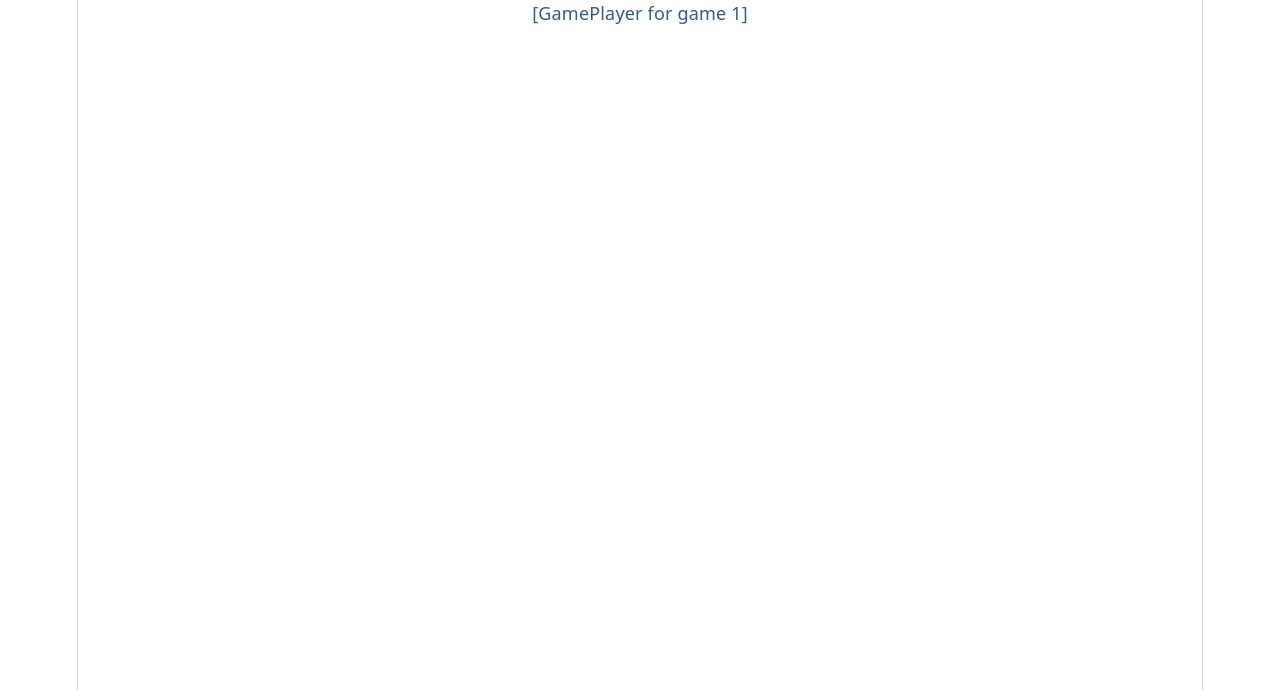
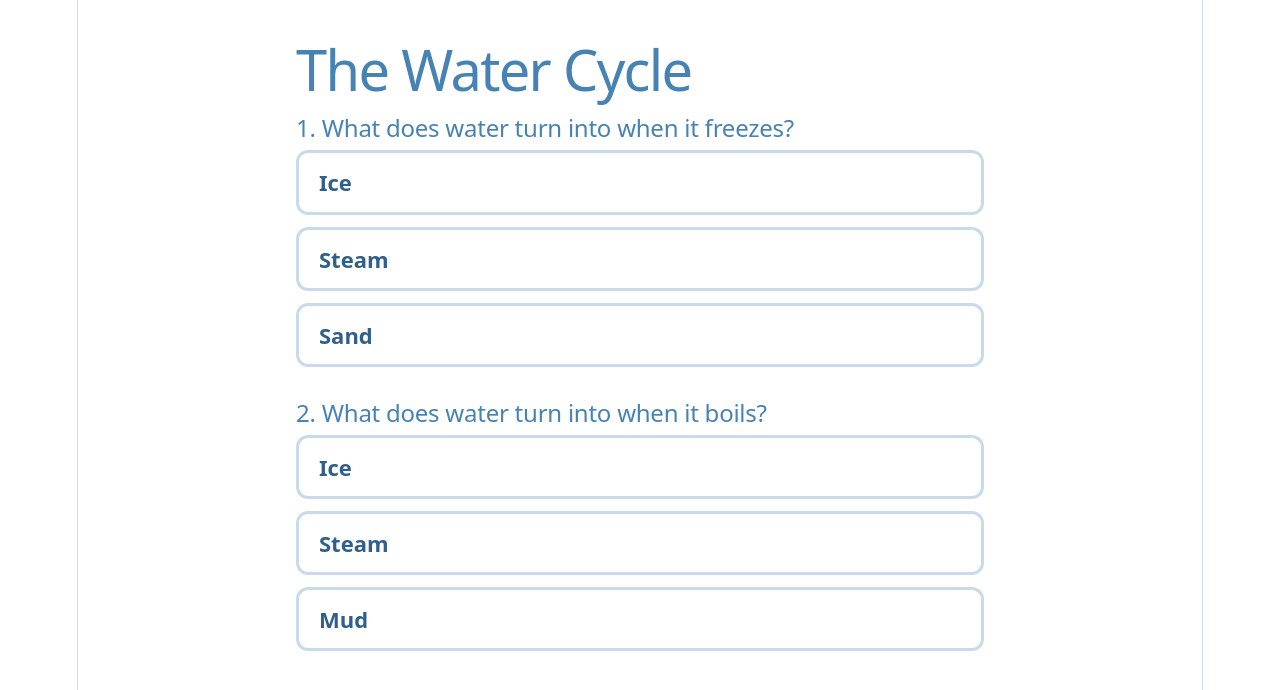
Before and after one commit to Kenneth-Rather/EduBuild, a React (Vite) app in the folder frontend/: page /play/1 in a window 1280 px wide. Shown: the top 690 px of the page. Built offline with nearby package versions, Linux system fonts and the light colour scheme.

Commit message:
trivia game template

```diff
--- a/frontend/src/components/GamePlayer.tsx
+++ b/frontend/src/components/GamePlayer.tsx
@@ -1,7 +1,15 @@
+import TriviaGame from '../templates/trivia/TriviaGame'
+import {
+  SAMPLE_TRIVIA,
+  SAMPLE_TRIVIA_TITLE,
+} from '../templates/trivia/sampleData'
+
 // Shared by the Game page's Play tab and the student Play page.
-// Will take a game's data and pick the right template (trivia for now).
+// Will load the game's data and pick the template for its genre.
+// Prototype: every game shows the sample trivia game.
 function GamePlayer({ gameId }: { gameId: string }) {
-  return <p>[GamePlayer for game {gameId}]</p>
+  void gameId
+  return <TriviaGame title={SAMPLE_TRIVIA_TITLE} data={SAMPLE_TRIVIA} />
 }
 
 export default GamePlayer
--- /dev/null
+++ b/frontend/src/templates/trivia/TriviaGame.css
@@ -0,0 +1,33 @@
+.trivia {
+  width: 100%;
+  max-width: 720px;
+  margin: 0 auto;
+  padding: 24px 16px 48px;
+  box-sizing: border-box;
+  font-size: 22px;
+  text-align: left;
+}
+.trivia-question {
+  margin-bottom: 32px;
+}
+.trivia-choices {
+  display: grid;
+  gap: 12px;
+}
+.trivia .trivia-choice {
+  padding: 16px 20px;
+  font-size: 22px;
+  text-align: left;
+  color: var(--blue-dark);
+  background: var(--white);
+  border: 3px solid var(--border);
+  border-radius: 12px;
+}
+.trivia .trivia-choice:hover {
+  border-color: var(--blue);
+}
+.trivia .trivia-choice[aria-pressed='true'] {
+  color: var(--white);
+  background: var(--blue);
+  border-color: var(--blue);
+}
--- /dev/null
+++ b/frontend/src/templates/trivia/TriviaGame.tsx
@@ -0,0 +1,43 @@
+import { useState } from 'react'
+import type { TriviaGameData } from '../../types/trivia'
+import './TriviaGame.css'
+
+type TriviaGameProps = {
+  title: string
+  data: TriviaGameData
+}
+
+// Barebone trivia template: the "mold" the AI fills with questions.
+// Prototype only: shows each question and lets the player pick an answer.
+function TriviaGame({ title, data }: TriviaGameProps) {
+  // The choice picked for each question, by question index.
+  const [picked, setPicked] = useState<Record<number, string>>({})
+
+  return (
+    <div className="trivia">
+      <h1>{title}</h1>
+      {data.questions.map((q, i) => (
+        <section key={i} className="trivia-question">
+          <h2>
+            {i + 1}. {q.question}
+          </h2>
+          <div className="trivia-choices">
+            {q.choices.map((choice) => (
+              <button
+                key={choice}
+                type="button"
+                className="trivia-choice"
+                aria-pressed={picked[i] === choice}
+                onClick={() => setPicked({ ...picked, [i]: choice })}
+              >
+                {choice}
+              </button>
+            ))}
+          </div>
+        </section>
+      ))}
+    </div>
+  )
+}
+
+export default TriviaGame
--- /dev/null
+++ b/frontend/src/templates/trivia/sampleData.ts
@@ -0,0 +1,22 @@
+import type { TriviaGameData } from '../../types/trivia'
+
+// Hardcoded sample for the prototype: the writer's fake output on the
+// orchestrator branch (backend/pipeline/llm.py).
+export const SAMPLE_TRIVIA_TITLE = 'The Water Cycle'
+
+export const SAMPLE_TRIVIA: TriviaGameData = {
+  questions: [
+    {
+      question: 'What does water turn into when it freezes?',
+      choices: ['Ice', 'Steam', 'Sand'],
+      answer: 'Ice',
+      source: 'When water gets very cold, it freezes into ice.',
+    },
+    {
+      question: 'What does water turn into when it boils?',
+      choices: ['Ice', 'Steam', 'Mud'],
+      answer: 'Steam',
+      source: 'When water gets very hot, it boils and turns into steam.',
+    },
+  ],
+}
--- /dev/null
+++ b/frontend/src/types/trivia.ts
@@ -0,0 +1,12 @@
+// Shape of a trivia game, matching the backend writer's output.
+
+export interface TriviaQuestion {
+  question: string
+  choices: string[]
+  answer: string // the correct choice's text
+  source: string // lesson sentence that backs up the answer
+}
+
+export interface TriviaGameData {
+  questions: TriviaQuestion[]
+}
```
